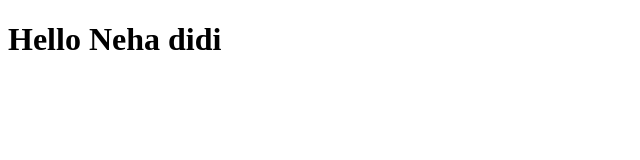
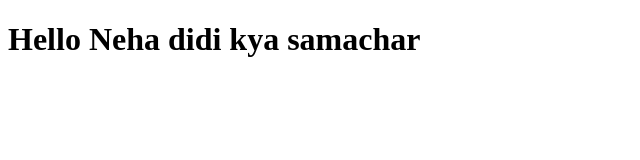
Before and after one commit to rkritesh000/coursera-test, a plain HTML site: page index.html in a window 1280 px wide. Shown: the whole page, without its empty margins (0-640 px from the left). Drawn offline with Linux system fonts and the light colour scheme.

Commit message:
updated version

```diff
--- a/index.html
+++ b/index.html
@@ -9,7 +9,7 @@
 </head>
 
 <body>
-    <h1>Hello Neha didi</h1>
+    <h1>Hello Neha didi kya samachar</h1>
 </body>
 
 </html>
```
